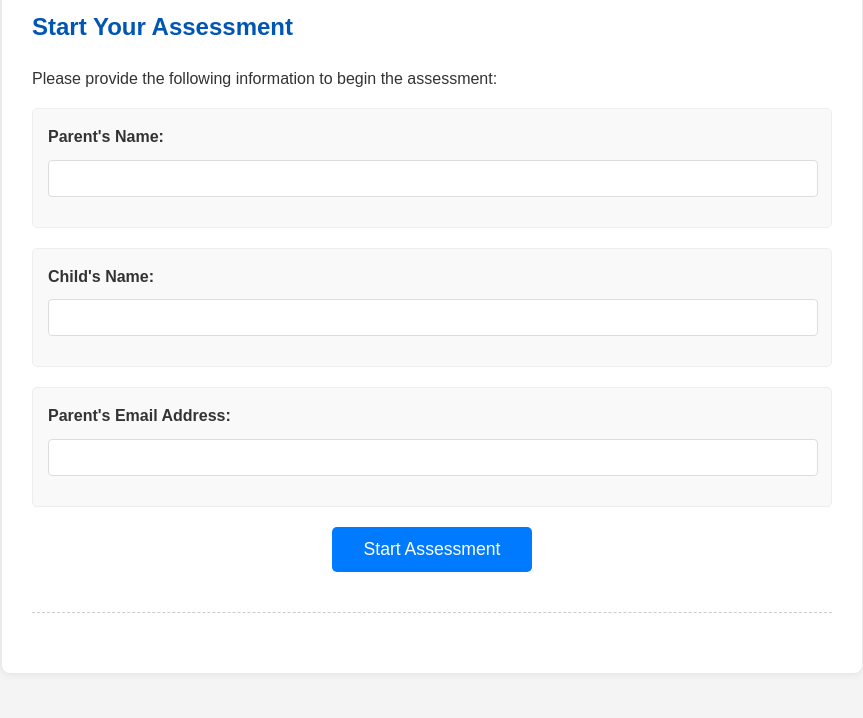
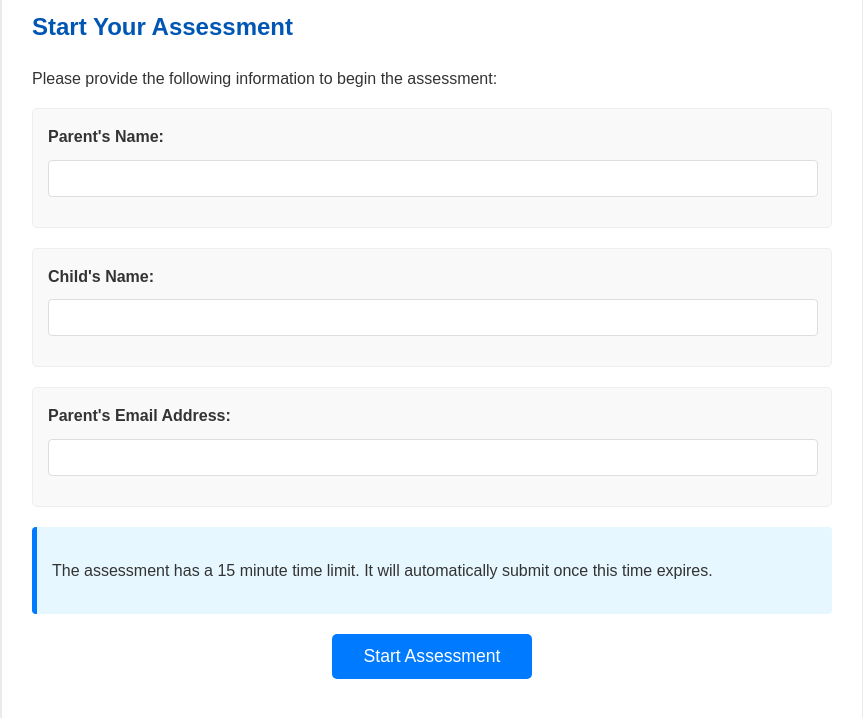
Before and after one commit to Night2512/ks1_assessment, a plain HTML site: page index.html in a window 1280 px wide. Shown: the part 156-874 px from the top of the page, without its empty margins (208-1071 px from the left). Drawn offline with Linux system fonts and the light colour scheme.

Commit message:
Update start page

```diff
--- a/index.html
+++ b/index.html
@@ -25,6 +25,9 @@
                 <div class="question-block">
                     <label for="parentEmail">Parent's Email Address:</label>
                     <input type="email" id="parentEmail" name="parentEmail" required>
+                </div>
+				<div class="passage">
+                    <p>The assessment has a 15 minute time limit. It will automatically submit once this time expires.</p>
                 </div>
                 <button type="submit" id="startAssessmentBtn">Start Assessment</button>
             </form>
```
